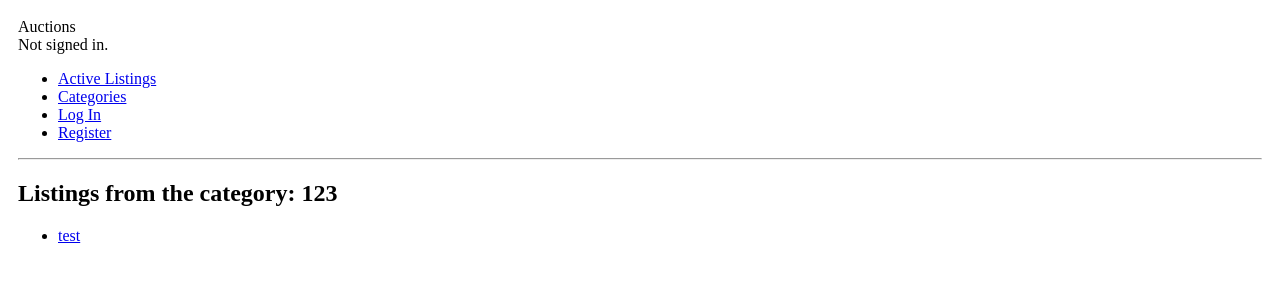
After one commit to lucasleb/CommerceCS50, a Django app: page /category_search/123 in a window 1280 px wide. The commit adds this page. Shown: the top 300 px of the page. Run offline with Django 3.2, Linux system fonts and the light colour scheme; data comes from the database, SQL or seed files in the repository; both versions use the stored data as it was after the commit.

Commit message:
before UI

```diff
--- a/auctions/static/auctions/styles.css
+++ b/auctions/static/auctions/styles.css
@@ -29,4 +29,4 @@ body {
 .listing-text {
   height: 100%;
   padding-top: 20px;
-}
+}/*# sourceMappingURL=styles.css.map */
--- /dev/null
+++ b/auctions/static/auctions/styles.scss
@@ -0,0 +1,38 @@
+$rich-black: #042a2bff;
+$maximum-blue: #5eb1bfff;
+$light-cyan: #cdedf6ff;
+$mandarin: #ef7b45ff;
+$vermilion: #d84727ff;
+
+body {
+    padding: 10px;
+}
+
+.active-listing {
+    border: 1px solid black;
+    margin-bottom: 10px;
+    height: 300px;
+    display: flex;
+    position: relative;
+}
+
+.listing-image {
+    /* height: 95%; */
+    aspect-ratio: 1/1;
+    position: relative;
+    margin: 10px;
+}
+
+.listing-image img {
+    max-width: 100%;
+    max-height: 100%;
+    position: absolute;
+    top: 50%;
+    left: 0%;
+    transform: translateY(-50%);
+}
+
+.listing-text {
+    height: 100%;
+    padding-top: 20px;
+}
--- /dev/null
+++ b/auctions/templates/auctions/category_search.html
@@ -0,0 +1,11 @@
+{% extends "auctions/layout.html" %}
+
+{% block body %}
+    <h2>Listings from the category: {{category}}</h2>
+    <ul>
+        {% for listing in listings  %}
+        <li><a href="{% url 'auctions:listing' listing.id %}">{{listing.title}}</a></li>
+        {% endfor %}
+    </ul>
+
+{% endblock %}
--- a/auctions/templates/auctions/index_categories.html
+++ b/auctions/templates/auctions/index_categories.html
@@ -4,10 +4,9 @@
     <h2>Categories</h2>
     {% for category in categories  %}
     <ul>
-        {% if category|join:", " == "" %}
-        <li><a href="">without category</a></li>
+        {% if category == "" %}
         {% else %}
-        <li><a href="">{{category|join:", "}}</a></li>
+        <li><a href="{% url 'auctions:category_search' category %}">{{category}}</a></li>
         {% endif %}
 
     </ul>
--- a/auctions/templates/auctions/layout.html
+++ b/auctions/templates/auctions/layout.html
@@ -4,14 +4,15 @@
 <html lang="en">
     <head>
         <title>{% block title %}Auctions{% endblock %}</title>
-        <link rel="stylesheet" href="https://stackpath.bootstrapcdn.com/bootstrap/4.4.1/css/bootstrap.min.css" integrity="sha384-Vkoo8x4CGsO3+Hhxv8T/Q5PaXtkKtu6ug5TOeNV6gBiFeWPGFN9MuhOf23Q9Ifjh" crossorigin="anonymous">
         <link href="{% static 'auctions/styles.css' %}" rel="stylesheet">
     </head>
     <body>
-        <h1>Auctions</h1>
+        <div class="navbar">
+            <div class="logo">Auctions</div>
             <div>
                 {% if user.is_authenticated %}
                     Signed in as <strong>{{ user.username }}</strong>.
+                    <a class="nav-link" href="{% url 'auctions:logout' %}">Log Out</a>
                 {% else %}
                     Not signed in.
                 {% endif %}
@@ -24,9 +25,6 @@
                     <a class="nav-link" href="{% url 'auctions:index_categories' %}">Categories</a>
                 </li>
                 {% if user.is_authenticated %}
-                <li class="nav-item">
-                    <a class="nav-link" href="{% url 'auctions:logout' %}">Log Out</a>
-                </li>
                     <li class="nav-item">
                         <a class="nav-link" href="{% url 'auctions:create_listing' %}">Create Listing</a>
                     </li>
@@ -43,6 +41,8 @@
                 {% endif %}
             </ul>
             <hr>
+        </div>
+
         {% block body %}
         {% endblock %}
     </body>
--- a/auctions/urls.py
+++ b/auctions/urls.py
@@ -16,4 +16,6 @@ urlpatterns = [
     path("close_auction", views.close_auction, name="close_auction"),
     path("comment", views.comment, name="comment"),
     path("index_categories", views.index_categories, name="index_categories"),
+    path("category_search/<str:category>", views.category_search, name="category_search"),
+
 ]
--- a/auctions/views.py
+++ b/auctions/views.py
@@ -233,7 +233,15 @@ def comment (request):
 
 
 def index_categories(request):
-    categories = dict.fromkeys((Listing.objects.values_list('category')))
+    categories = dict.fromkeys((Listing.objects.values_list('category', flat=True)))
+    print(categories)
     return render(request, "auctions/index_categories.html", {
         "categories": categories,
     })
+
+def category_search(request, category):
+    listings = Listing.objects.filter(category=category).order_by('created_at')
+    return render(request, "auctions/category_search.html", {
+        "category": category,
+        "listings": listings,
+    })
```
Also changed, not shown: auctions/admin.py (+34 -0 lines), auctions/templates/auctions/listing.html (+5 -5 lines), db.sqlite3, 1 other file. Lines whose indentation alone changed are shown as unchanged.
